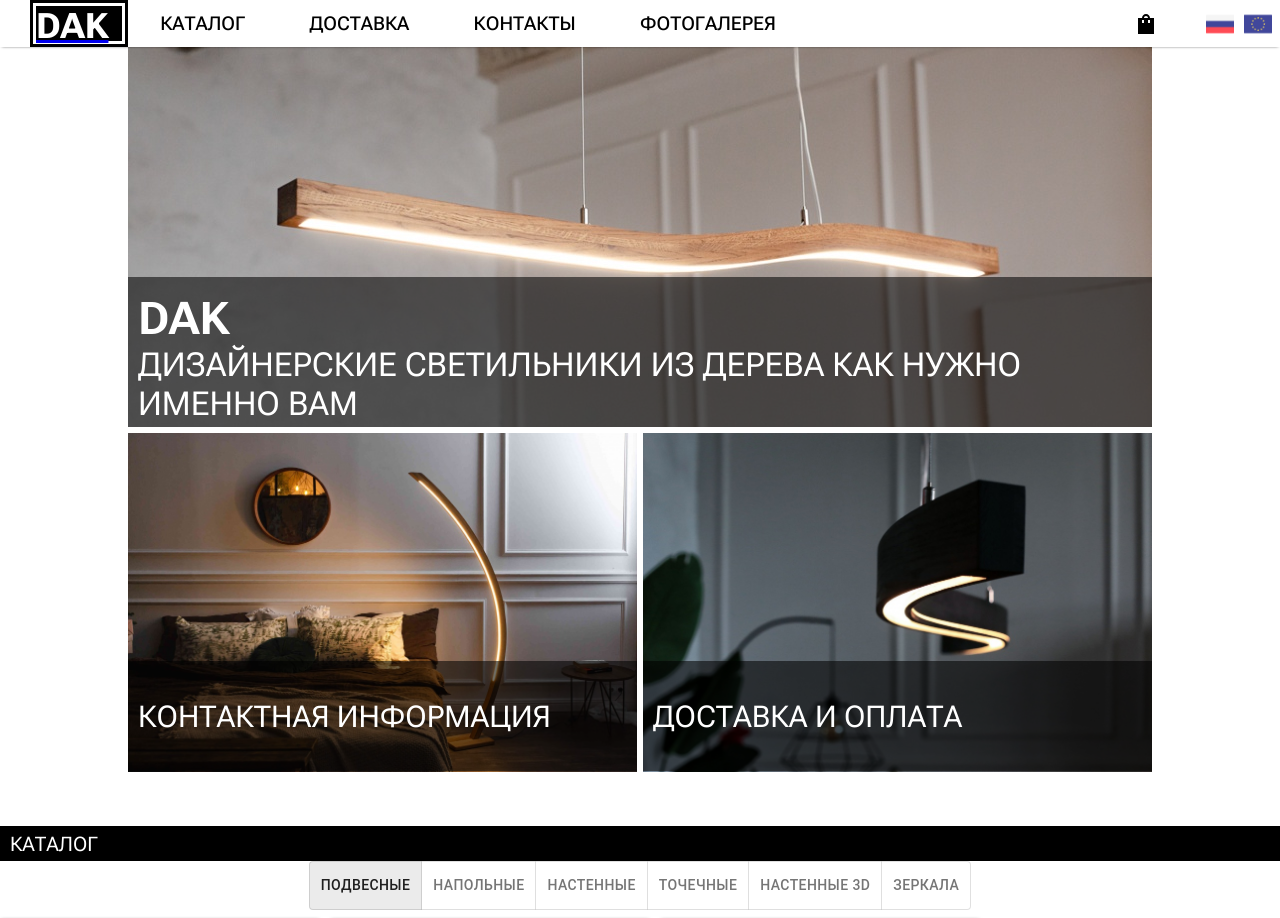
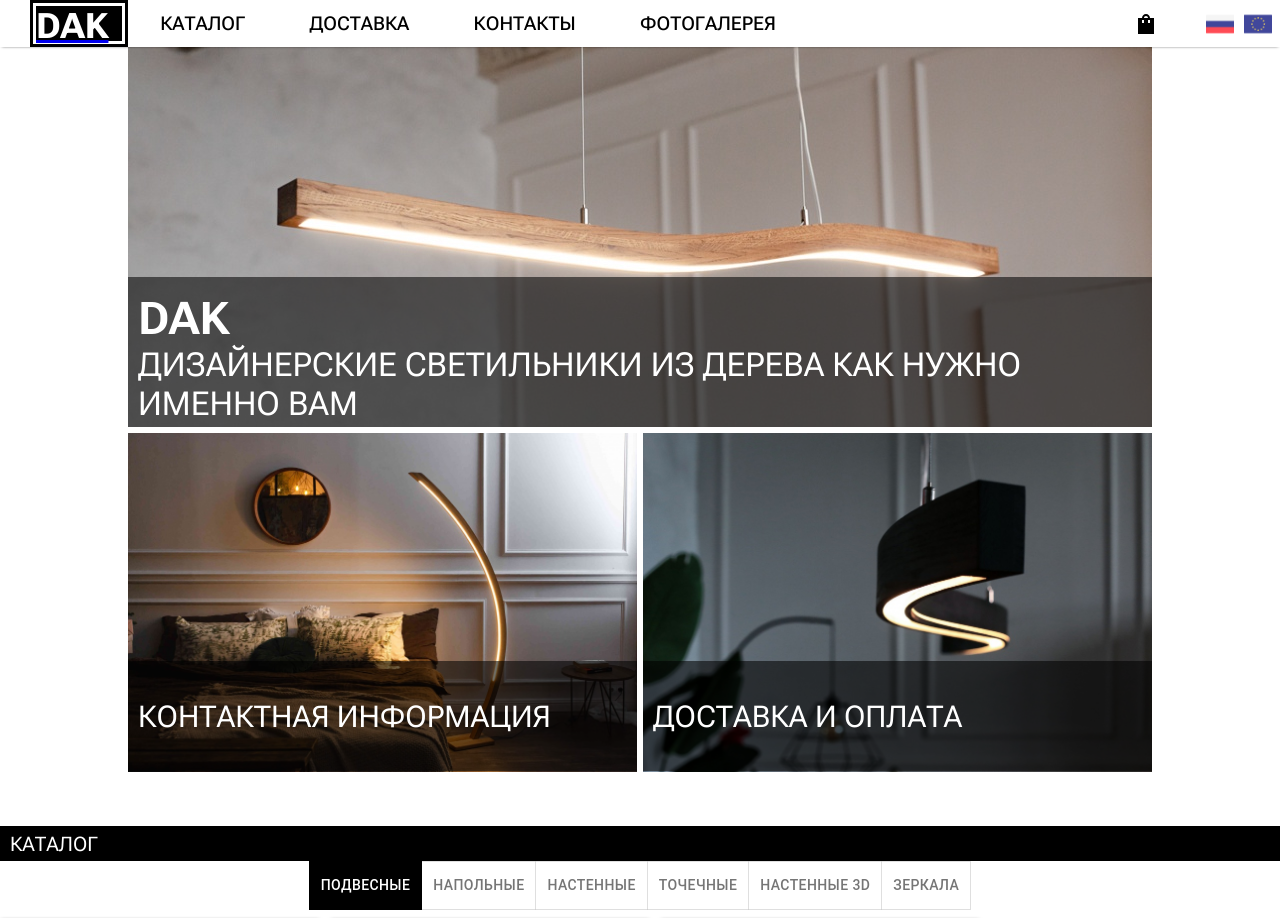
Before and after one commit to horosh7801/dak-website, a Next.js app: page / in a window 1280 px wide. Shown: the top 918 px of the page. Built offline with nearby package versions, Linux system fonts and the light colour scheme.

Commit message:
iteration

```diff
--- a/pages/index.js
+++ b/pages/index.js
@@ -9,8 +9,6 @@ import { Carousel } from 'react-responsive-carousel';
 import { cx, css } from '@emotion/css'
 //import Button from '../lib/components/Button.js'
 import Button from '@mui/material/Button';
-import Radio from '@mui/material/Radio';
-import RadioGroup from '@mui/material/RadioGroup'
 import FormControlLabel from '@mui/material/FormControlLabel'
 import FormControl from '@mui/material/FormControl'
 import { useState, useEffect, useContext } from 'react'
@@ -404,7 +402,15 @@ function Catalog ({ items }) {
       <ToggleButtonGroup
         className={css`font-weight: 500;`}
         exclusive
-
+        sx={{
+          '& button.MuiButtonBase-root.MuiToggleButton-root.Mui-selected.MuiToggleButton-sizeMedium.MuiToggleButton-standard.MuiToggleButtonGroup-grouped.MuiToggleButtonGroup-groupedHorizontal.css-ueukts-MuiButtonBase-root-MuiToggleButton-root': {
+            backgroundColor: 'black',
+            color: 'white',
+          },
+          '& .css-ueukts-MuiButtonBase-root-MuiToggleButton-root': {
+            borderRadius: 0
+          },
+        }}
         value={catalogState}
         onChange={(event) => {
           setCatalogState(event.target.value)
```
